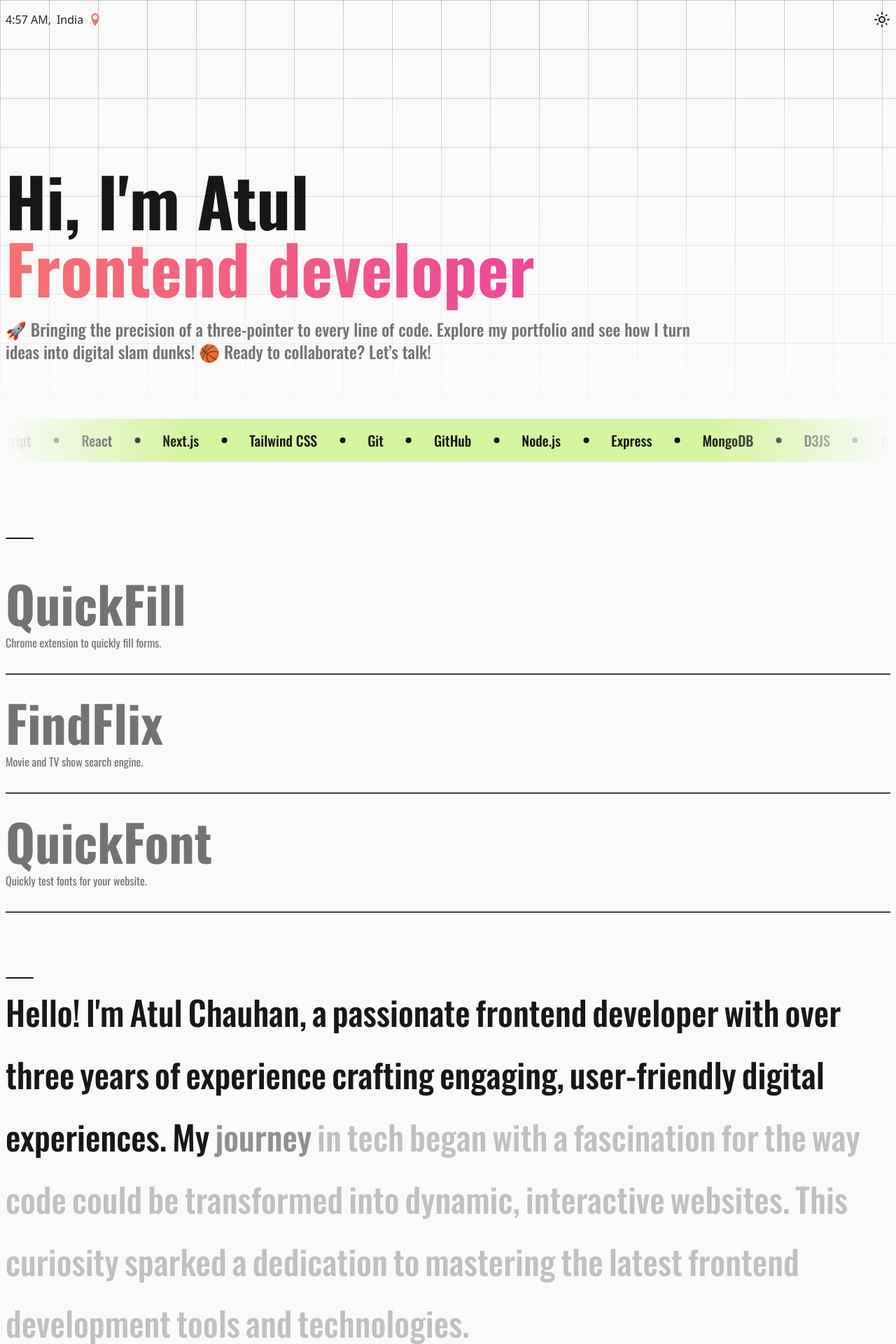
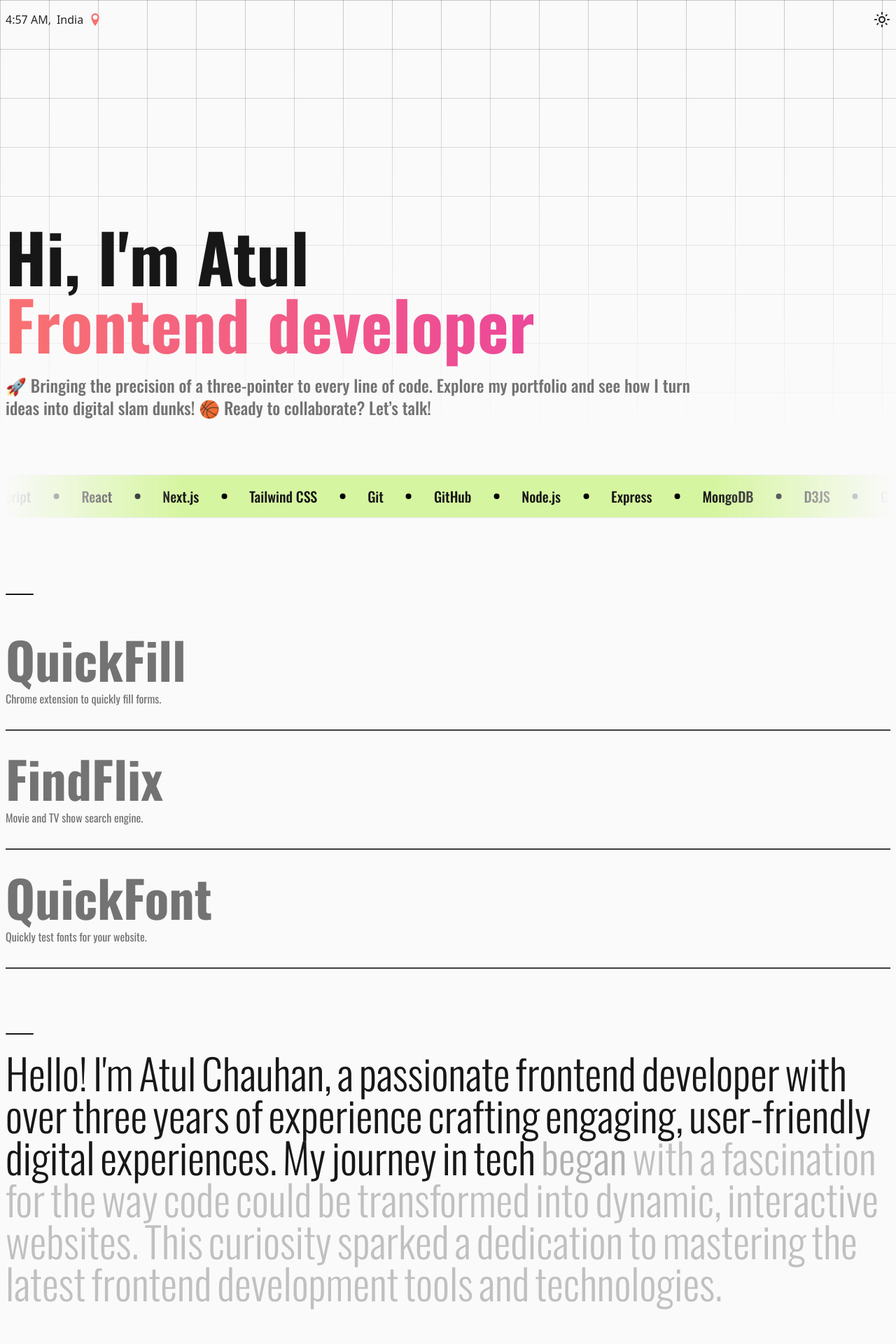
Before and after one commit to atulsmania/portfolio, a React (Vite) app: page / in a window 1280 px wide. Shown: the top 1920 px of the page at 70% size. Built offline with nearby package versions, Linux system fonts and the light colour scheme.

Commit message:
feat: footer separator

```diff
--- a/src/components/Footer.tsx
+++ b/src/components/Footer.tsx
@@ -1,11 +1,10 @@
 const Footer = () => {
   return (
-    <footer id="connect" className="flex w-full px-2 pb-4 mt-12">
-      <div className="flex flex-col items-center justify-center w-full gap-8">
-        <p className="text-base text-center text-neutral-500">
-          &copy; {new Date().getFullYear()} Atul Chauhan. All rights reserved.
-        </p>
-      </div>
+    <footer className="flex flex-col items-center w-full px-2 py-8 pb-4 mx-auto mt-12 max-w-7xl">
+      <div className="md:[mask-image:linear-gradient(to_right,transparent,white_20%,white_80%,transparent)] w-full h-0.5 bg-white/30 my-8" />
+      <p className="text-base text-center text-neutral-500">
+        &copy; {new Date().getFullYear()} Atul Chauhan. All rights reserved.
+      </p>
     </footer>
   );
 };
--- a/src/components/Section.tsx
+++ b/src/components/Section.tsx
@@ -7,32 +7,24 @@ type SectionProps = {
   id: string;
   children: React.ReactNode;
   separator?: boolean;
-} & ComponentProps<typeof motion.section>;
+} & ComponentProps<"section">;
 
 const Section = (props: SectionProps) => {
   const { children, title, className, separator = true, ...rest } = props;
 
   return (
-    <motion.section
+    <section
       className={cn(
         "w-full flex flex-col justify-center items-center",
         className
       )}
-      initial={{ opacity: 0, y: 20 }}
-      whileInView={{
-        opacity: 1,
-        y: 0,
-        transition: { duration: 0.5 },
-      }}
-      viewport={{ amount: 0.15 }}
-      exit={{ opacity: 0, y: -20 }}
       {...rest}
     >
       {separator && (
         <div className="self-start w-10 h-[2px] my-3 bg-neutral-900 dark:bg-neutral-50 rounded-full md:mb-6" />
       )}
       <div className="w-full">{children}</div>
-    </motion.section>
+    </section>
   );
 };
 
--- a/src/containers/About.tsx
+++ b/src/containers/About.tsx
@@ -11,14 +11,14 @@ const About = () => {
   const target = useRef<HTMLDivElement>(null);
   const { scrollYProgress } = useScroll({
     target,
-    offset: ["0.5 end", "0.2 start"],
+    offset: ["0.2 0.9", "0.2 0.2"],
   });
 
   return (
     <Section id="about" title="About">
       <p
         ref={target}
-        className="text-2xl items-start flex flex-wrap min-h-[calc(100vh/1.5)] font-medium md:text-5xl md:font-medium text-neutral-900 dark:text-neutral-400"
+        className="flex flex-wrap items-start text-2xl font-light md:text-6xl md:font-light text-neutral-900 dark:text-neutral-400"
       >
         {words.map((word, index) => {
           const start = index / words.length;
--- a/src/containers/Experience.tsx
+++ b/src/containers/Experience.tsx
@@ -37,15 +37,15 @@ const ExperienceCard = (props: ExperienceCardProps) => {
   const { designation, domain, duration, organization } = props;
 
   return (
-    <div className="flex items-center py-6 group">
-      <div className="ml-4 transition-colors duration-500 text-neutral-500 group-hover:text-neutral-50">
-        <h2 className="font-bold md:text-6xl">
-          <span className="font-bold">{organization}</span>
-        </h2>
-        <p className="md:text-lg">
-          {duration.from} - {duration.to}
-        </p>
-      </div>
+    <div className="flex items-center gap-4 py-8 ml-4 transition-colors duration-500 border-b-2 group">
+      <h2 className="text-4xl font-bold md:text-7xl dark:text-neutral-200">
+        <span>{organization}</span>
+      </h2>
+
+      <span className="block w-12 h-1 transition-transform duration-700 origin-left bg-white rounded-full group-hover:scale-x-150" />
+      <p className="relative transition-all duration-700 md:text-lg group-hover:translate-x-8">
+        {duration.from} - {duration.to}
+      </p>
     </div>
   );
 };
--- a/src/containers/Intro.tsx
+++ b/src/containers/Intro.tsx
@@ -13,7 +13,7 @@ const Intro = () => {
       opacity: 1,
       transition: {
         delay: 0.5,
-        duration: 1,
+        duration: 0.5,
         staggerChildren: 0.25,
       },
     },
@@ -23,7 +23,7 @@ const Intro = () => {
     <Section
       id="intro"
       separator={false}
-      className="!min-h-[calc(100svh-180px)] pb-4 justify-end"
+      className="!min-h-[calc(100svh-100px)] pb-4 justify-end"
     >
       <motion.div
         variants={variants}
```
